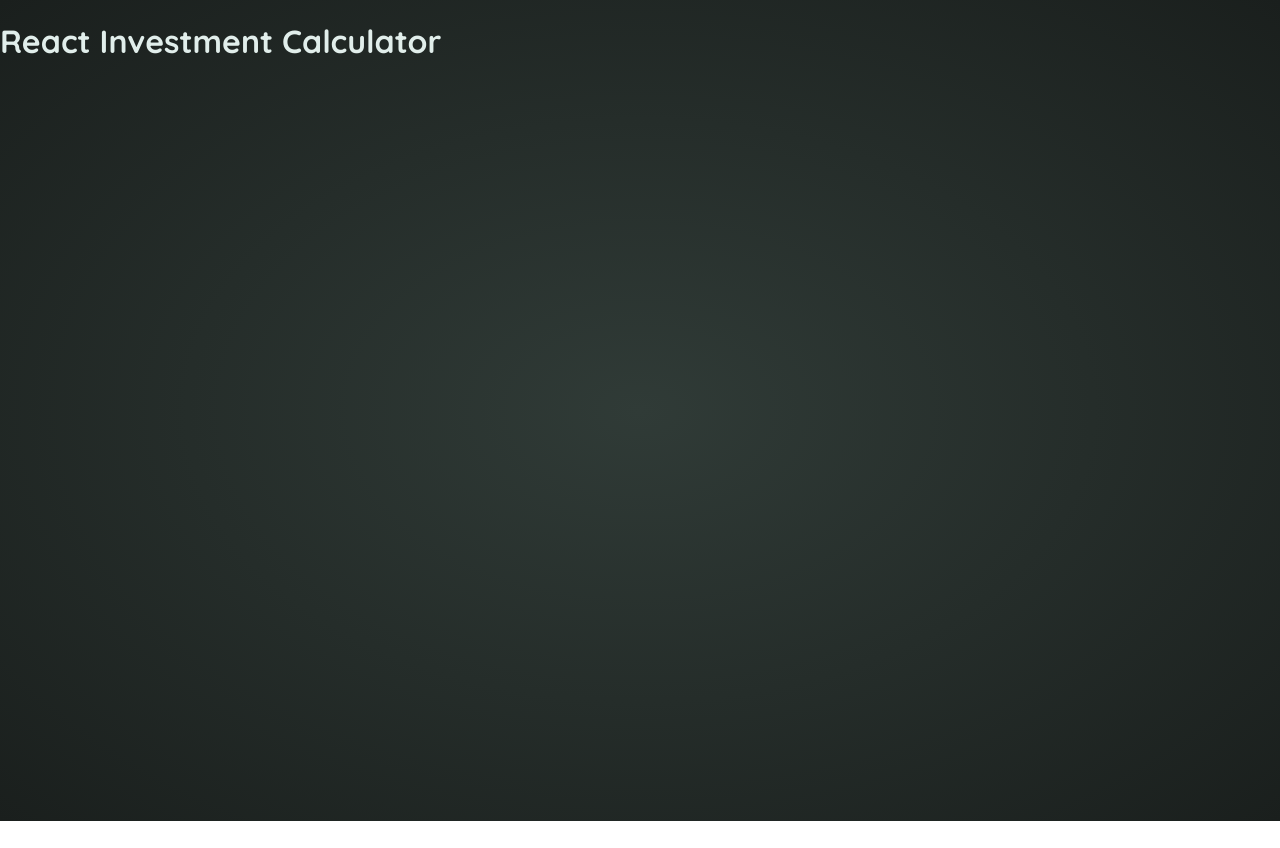
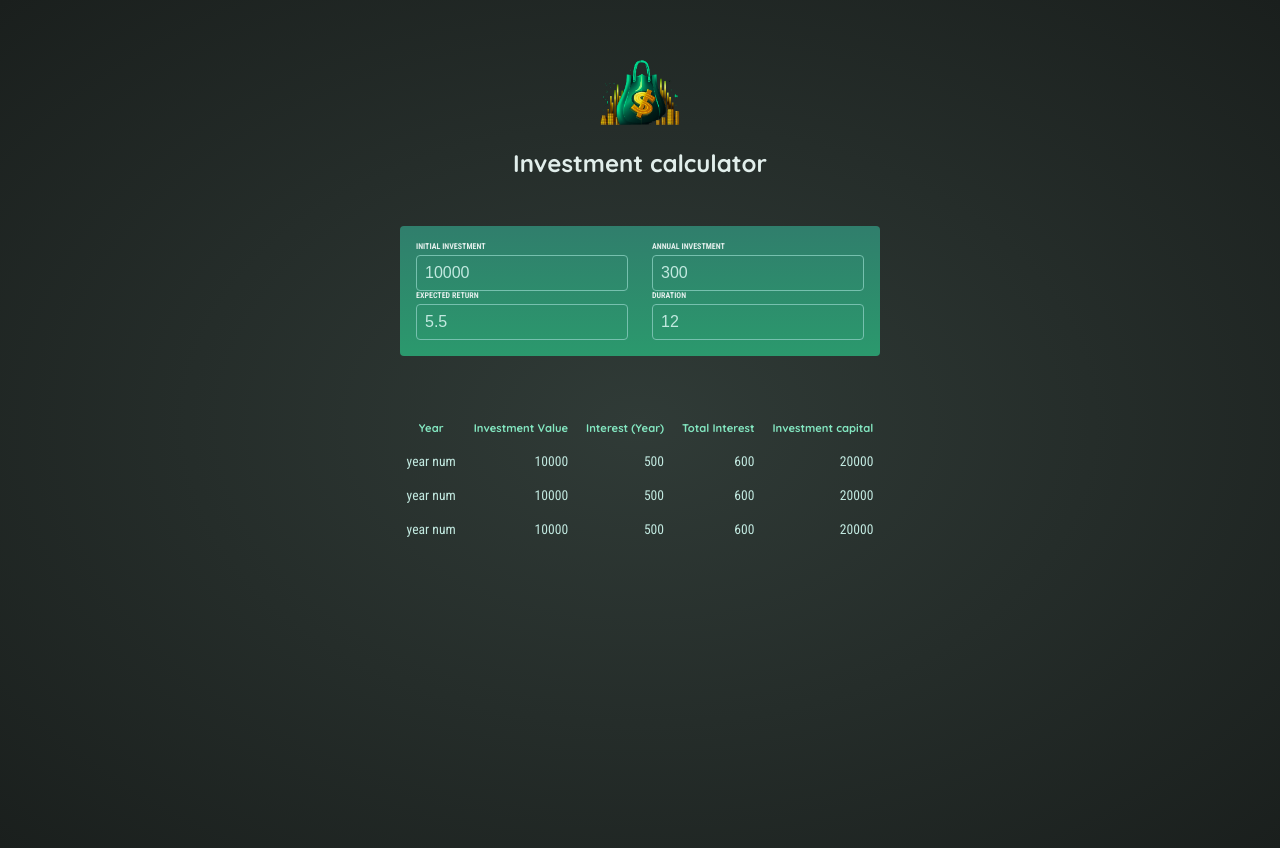
Before and after one commit to slavkoSenkiv/investment-calculator, a React (Vite) app: page / in a window 1280 px wide. Before the commit the page ends 821 px from the top, so only its background shows below. Built offline with nearby package versions, Linux system fonts and the light colour scheme.

Commit message:
add header, input field and result table but no logic

```diff
--- a/index.html
+++ b/index.html
@@ -1,12 +1,16 @@
 <!doctype html>
 <html lang="en">
-  <head>
+  <head id="header">
     <meta charset="UTF-8" />
     <link rel="icon" type="image/svg+xml" href="/investment-calculator-logo.png" />
     <meta name="viewport" content="width=device-width, initial-scale=1.0" />
     <title>React Investment Calculator</title>
   </head>
   <body>
+    <header id="header">
+      <img rel="icon" type="image/svg+xml" src="/investment-calculator-logo.png" />
+      <h1>Investment calculator</h1>
+    </header>
     <div id="root"></div>
     <script type="module" src="/src/index.jsx"></script>
   </body>
--- a/src/App.jsx
+++ b/src/App.jsx
@@ -1,6 +1,14 @@
+import InputZone from "./components/InputZone"
+import ForecTable from "./components/ForecTable"
+
 function App() {
   return (
-    <h1>React Investment Calculator</h1>
+    <>
+    <InputZone />
+
+    <ForecTable />
+    </>
+
   )
 }
 
--- /dev/null
+++ b/src/components/ForecRow.jsx
@@ -0,0 +1,11 @@
+export default function ForecRow () {
+  return (
+    <tr>
+      <td>year num</td>
+      <td>10000</td>
+      <td>500</td>
+      <td>600</td>
+      <td>20000</td>
+    </tr>
+  )
+}
--- /dev/null
+++ b/src/components/ForecTable.jsx
@@ -0,0 +1,22 @@
+import ForecRow from "./ForecRow"
+
+export default function ForecTable () {
+  return (
+      <table id="result">
+        <thead className="center">
+          <tr>
+            <th>Year</th>
+            <th>Investment Value</th>
+            <th>Interest (Year)</th>
+            <th>Total Interest</th>
+            <th>Investment capital</th>
+          </tr>
+        </thead>
+        <tbody>
+          <ForecRow />
+          <ForecRow />
+          <ForecRow />
+        </tbody>
+      </table>
+  )
+}
--- /dev/null
+++ b/src/components/InputField.jsx
@@ -0,0 +1,8 @@
+export default function InputField({ labelText, defNum, step }) {
+  return (
+    <div>
+      <label>{labelText}</label>
+      <input type="number" defaultValue={defNum} step={step} min="0"></input>
+    </div>
+  );
+}
--- /dev/null
+++ b/src/components/InputZone.jsx
@@ -0,0 +1,16 @@
+import InputField from "./InputField";
+
+export default function InputZone() {
+  return (
+    <div id="user-input">
+      <div className="input-group">
+        <InputField labelText={"Initial Investment"} defNum={10000} step={5000} />
+        <InputField labelText={"Annual Investment"} defNum={300} step={100} />
+      </div>
+      <div className="input-group">
+        <InputField labelText={"Expected Return"} defNum={5.5} step={0.5} />
+        <InputField labelText={"Duration"} defNum={12} step={2} />
+      </div>
+    </div>
+  );
+}
```
Also changed, not shown: finalLook.png (added).
